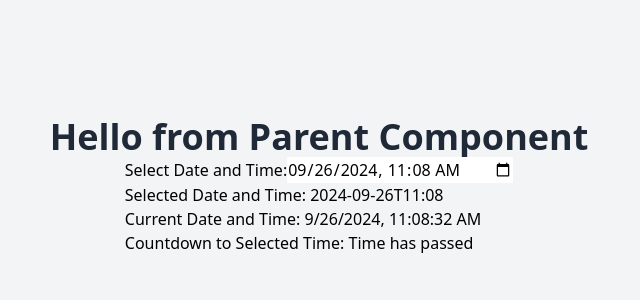
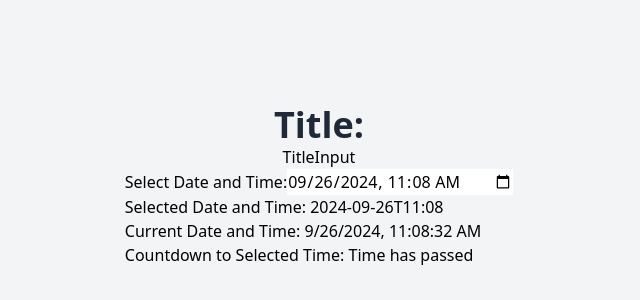
Before and after one commit to HenrikCheng/learn-angular, an Angular app: page / in a window 1280 px wide. Shown: the part 214-514 px from the top of the page, without its empty margins (321-961 px from the left). Built offline with nearby package versions, Linux system fonts and the light colour scheme.

Commit message:
feat: wip baseplate title select component

```diff
--- a/src/app/app.component.html
+++ b/src/app/app.component.html
@@ -3,7 +3,7 @@
 <div class="min-h-screen flex flex-col items-center justify-center bg-gray-100">
   <h1 class="text-4xl font-bold text-gray-800">{{ title }}</h1>
 
-  <!-- Pass the message to the child component -->
+  <app-title-input></app-title-input>
   <app-date-select></app-date-select>
 </div>
 
--- a/src/app/app.component.ts
+++ b/src/app/app.component.ts
@@ -5,5 +5,5 @@ import { Component } from '@angular/core';
   templateUrl: './app.component.html',
 })
 export class AppComponent {
-  title = 'Hello from Parent Component';
+  title = 'Title:';
 }
--- a/src/app/app.module.ts
+++ b/src/app/app.module.ts
@@ -5,9 +5,10 @@ import { AppRoutingModule } from './app-routing.module';
 import { AppComponent } from './app.component';
 import { FormsModule } from '@angular/forms';
 import { DateSelectComponent } from './dateSelect/DateSelect.component';
+import { TitleInputComponent } from './titleInput/TitleInput.component';
 
 @NgModule({
-  declarations: [AppComponent, DateSelectComponent],
+  declarations: [AppComponent, DateSelectComponent, TitleInputComponent],
   imports: [BrowserModule, AppRoutingModule, FormsModule],
   providers: [],
   bootstrap: [AppComponent],
--- /dev/null
+++ b/src/app/titleInput/TitleInput.component.html
@@ -0,0 +1 @@
+<div>TitleInput</div>
--- /dev/null
+++ b/src/app/titleInput/TitleInput.component.ts
@@ -0,0 +1,14 @@
+import { Component, Output, EventEmitter } from '@angular/core';
+
+@Component({
+  selector: 'app-title-input',
+  templateUrl: './TitleInput.component.html',
+})
+export class TitleInputComponent {
+  @Output() titleSelected = new EventEmitter<string>(); // EventEmitter to pass selected title to parent
+
+  // Method to emit the selected title
+  selectTitle(title: string) {
+    this.titleSelected.emit(title);
+  }
+}
```
